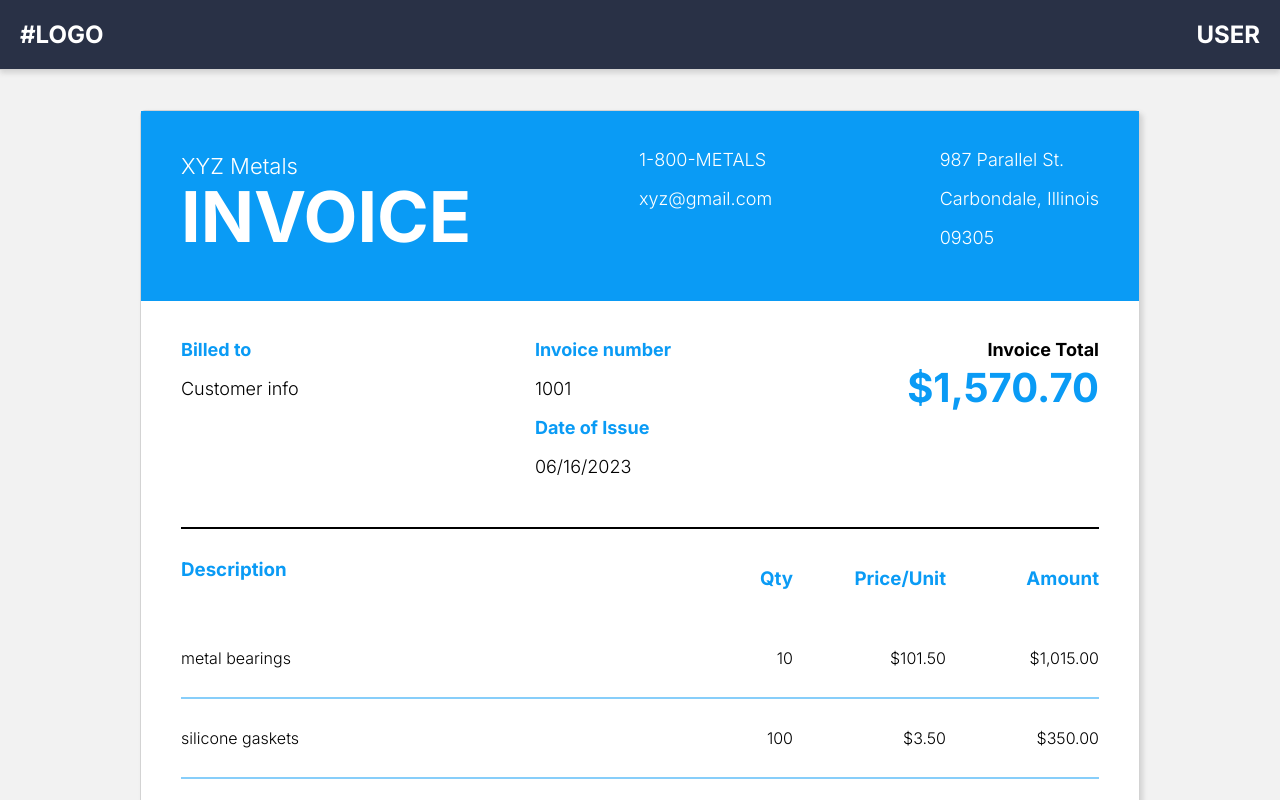
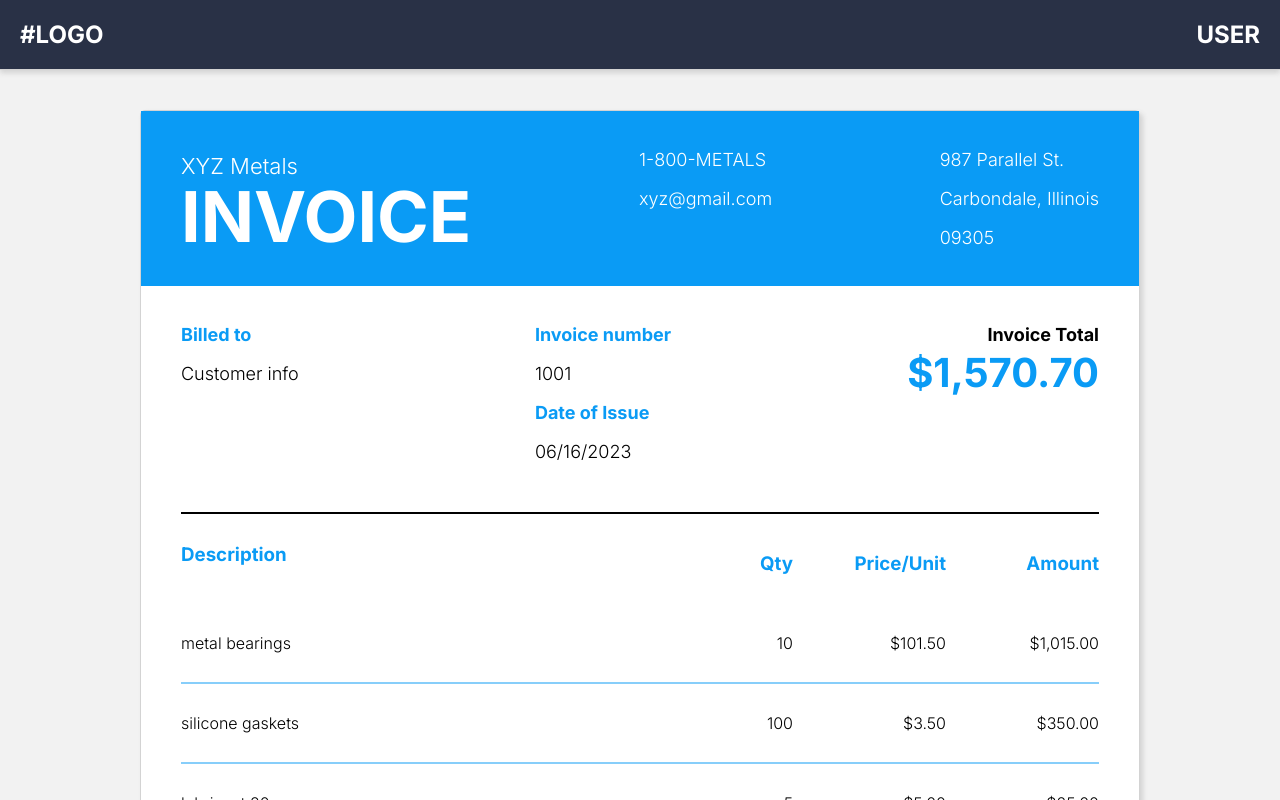
Before and after one commit to DarwinsCorn/InvoiceApp, a React (Vite) app: page /invoices/1001 in a window 1280 px wide. Shown: the top 800 px of the page. Built offline with nearby package versions, Linux system fonts and the light colour scheme.

Commit message:
further tweaking the invoice

```diff
--- a/src/css/invdetail.module.css
+++ b/src/css/invdetail.module.css
@@ -17,7 +17,7 @@
 
 .banner {
     /* border: 2px solid red; */
-    height: auto;
+    height: 175px;
     /* border-radius: 5px; */
     display: flex;
     justify-content: space-between;
@@ -99,10 +99,6 @@
     top: -75px;
 }
 
-.centerDiv {
-    height: 150px;
-}
-
 .invTotal {
     display: flex;
     flex-direction: column;
--- a/src/pages/invoiceDetail.jsx
+++ b/src/pages/invoiceDetail.jsx
@@ -36,7 +36,7 @@ export default function InvoiceDetail() {
         <div className={classes.center}>
             <div className={classes.invoice}>
                 <section className={classes.banner}>
-                    <div className={classes.centerDiv}>
+                    <div>
                         <p className={`${classes.font22}`}>{vendDetails.name}</p>
                         <p className={`${classes.xlargeFont70} ${classes.boldFont} ${classes.invWord}`}>INVOICE</p>
 
```
